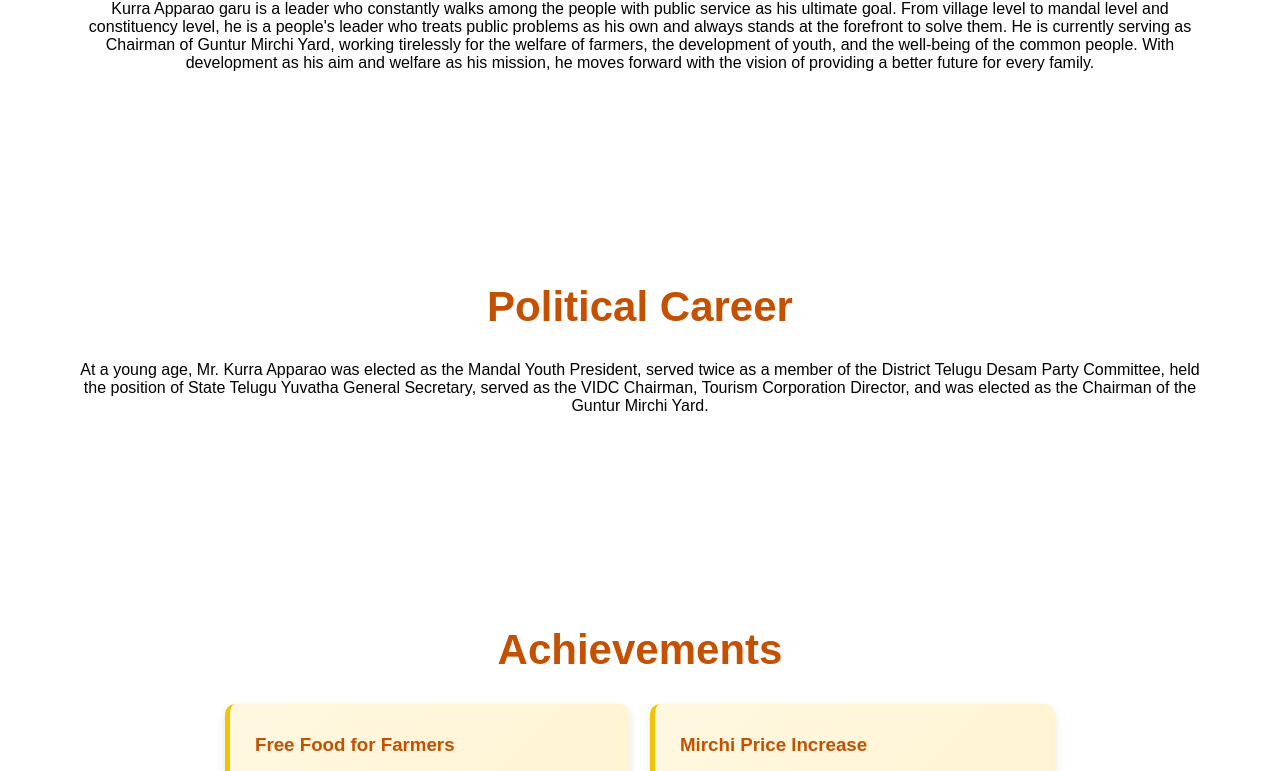
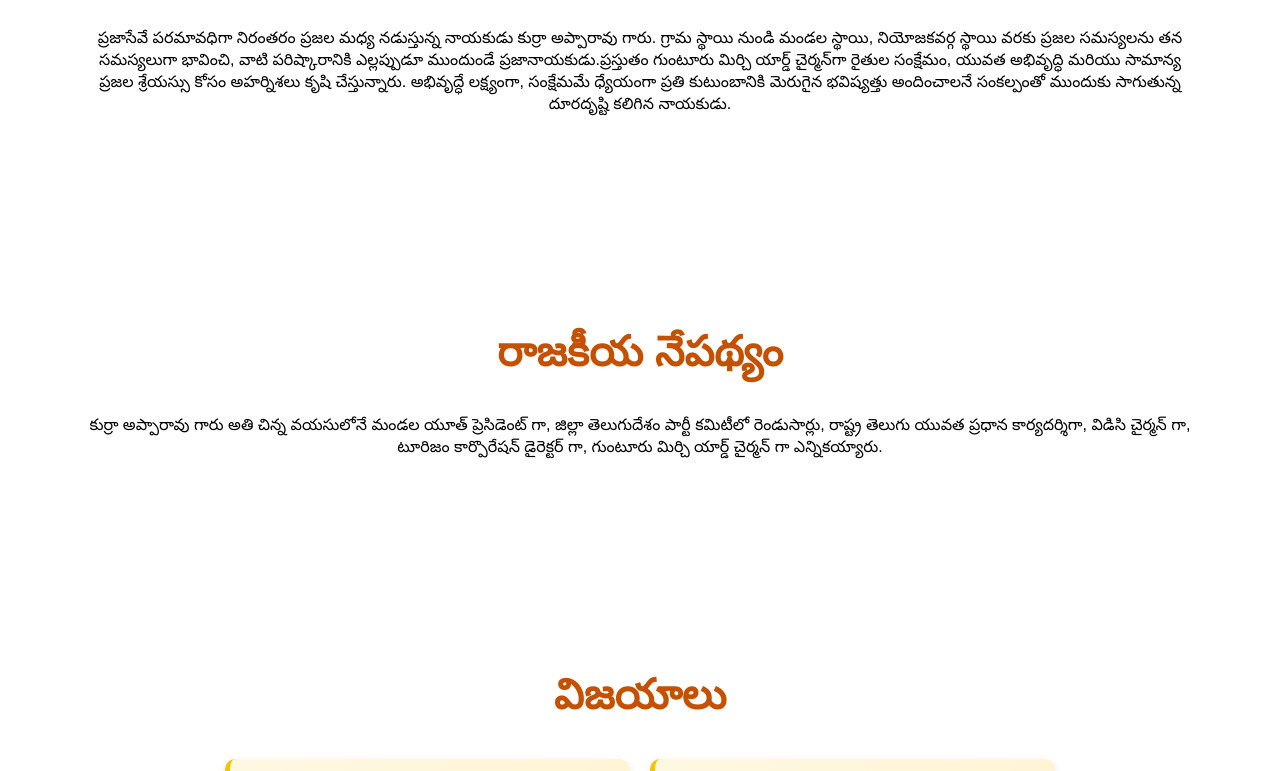
Before and after one commit to rohithk917/kurraapparao-website, a plain HTML site: page index.html in a window 1280 px wide. Shown: the part 678-1449 px from the top of the page. Drawn offline with Linux system fonts and the light colour scheme.

Commit message:
Update index.html

```diff
--- a/index.html
+++ b/index.html
@@ -274,7 +274,10 @@ document.getElementById("g10-caption").innerText = "Guntur Mirchi Yard Chairman
 
     }
 }
+    window.onload = function () {
+    document.getElementById("language").value = "te";
+    changeLanguage("te");
+};
 </script>
-
 </body>
 </html>
```
